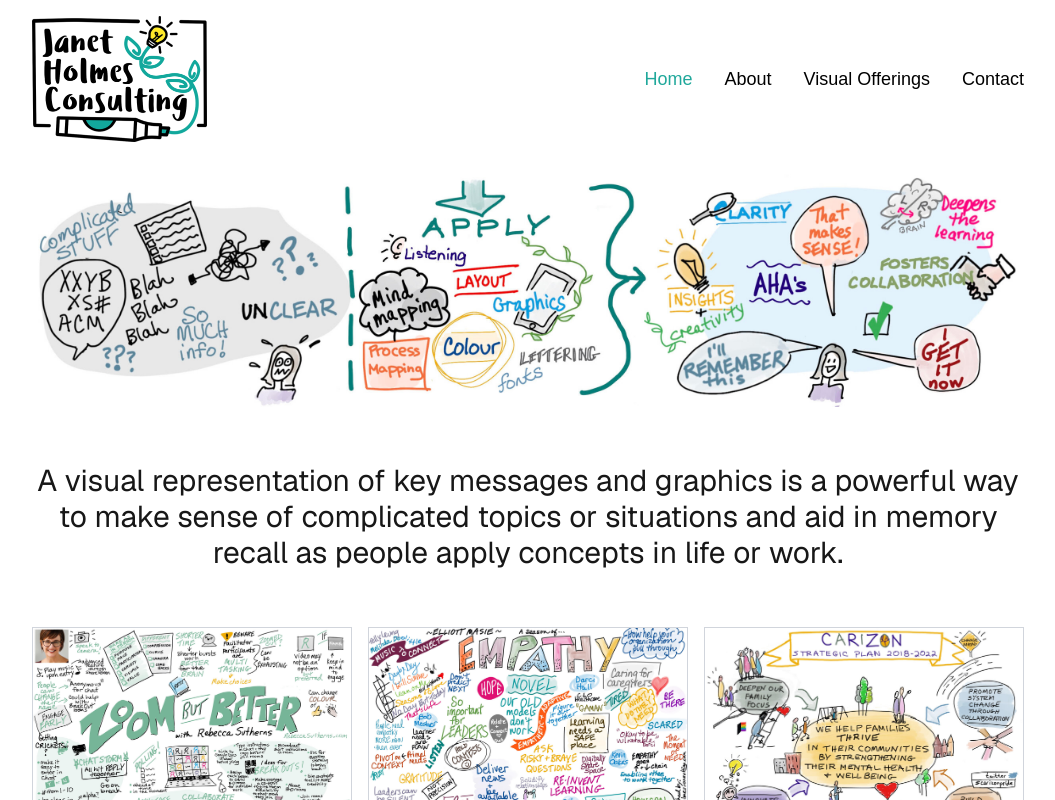
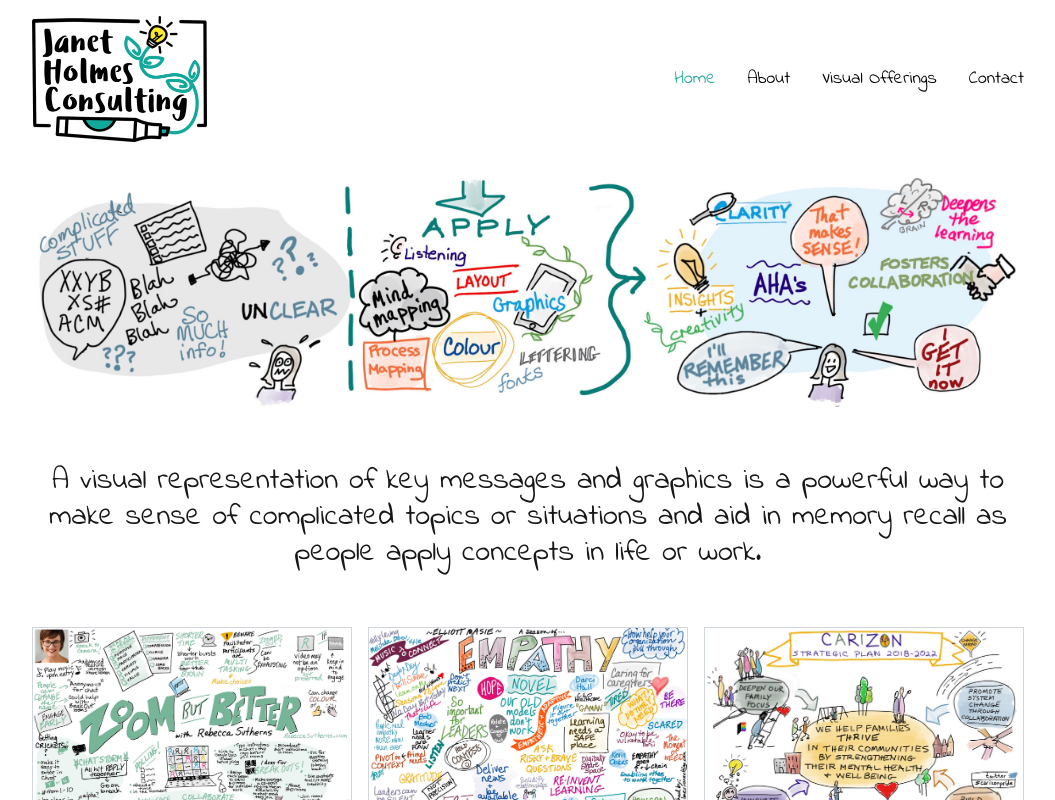
Before and after one commit to c-holmes/jhc-static-site, a Next.js app: page / in a window 1280 px wide. Shown: the top 800 px of the page, without its empty margins (112-1167 px from the left). Built offline with nearby package versions, Linux system fonts and the light colour scheme.

Commit message:
update new font

```diff
--- a/src/app/globals.css
+++ b/src/app/globals.css
@@ -8,8 +8,7 @@
 @theme inline {
   --color-background: var(--background);
   --color-foreground: var(--foreground);
-  --font-sans: var(--font-geist-sans);
-  --font-mono: var(--font-geist-mono);
+  --font: var(--font-indie-flower);
 }
 
 @theme {
@@ -19,5 +18,5 @@
 body {
   background: var(--background);
   color: var(--foreground);
-  font-family: Arial, Helvetica, sans-serif;
+  font-family: var(--font-indie-flower), serif;;
 }
--- a/src/app/layout.tsx
+++ b/src/app/layout.tsx
@@ -1,17 +1,13 @@
 import type { Metadata } from "next";
 import { Nav } from "./components/Nav";
-import { Geist, Geist_Mono } from "next/font/google";
+import { Indie_Flower } from "next/font/google";
 import "./globals.css";
 import { Footer } from "./components/Footer";
 
-const geistSans = Geist({
-  variable: "--font-geist-sans",
+const indieFlower = Indie_Flower({
+  variable: "--font-indie-flower",
   subsets: ["latin"],
-});
-
-const geistMono = Geist_Mono({
-  variable: "--font-geist-mono",
-  subsets: ["latin"],
+  weight: ["400"], // Indie Flower only supports 400 weight
 });
 
 export const metadata: Metadata = {
@@ -26,9 +22,7 @@
 }>) {
   return (
     <html lang="en">
-      <body
-        className={`${geistSans.variable} ${geistMono.variable} antialiased`}
-      >
+      <body className={`${indieFlower.variable} antialiased`}>
         <Nav />
         {children}
         <Footer />
```
